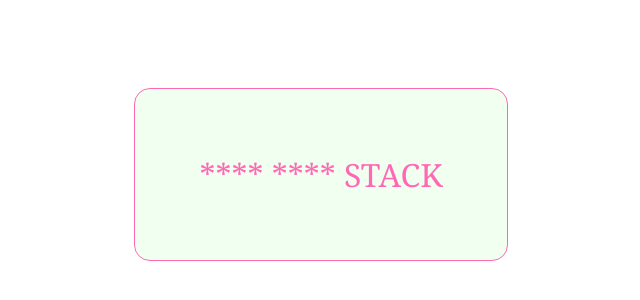
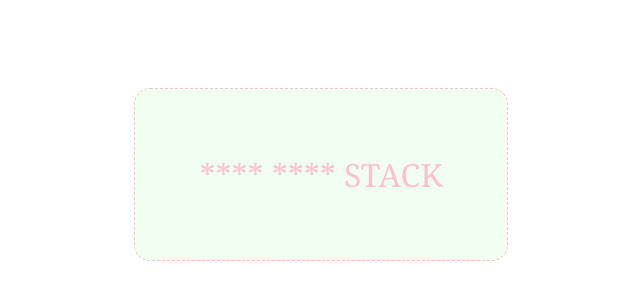
Before and after one commit to mikkmait/AngularFirst, an Angular app: page / in a window 1280 px wide. Shown: the part 226-526 px from the top of the page, without its empty margins (319-959 px from the left). Built offline with nearby package versions, Linux system fonts and the light colour scheme.

Commit message:
Fuck shit stack

```diff
--- a/src/app/app.component.css
+++ b/src/app/app.component.css
@@ -16,6 +16,21 @@
 
 .element {
   background-color: honeydew;
+  border: 1px dashed pink;
+  border-radius: 16px;
+
+  font-family: Cambria, Cochin, Georgia, Times, 'Times New Roman', serif;
+  font-size: 2rem;
+  font-weight: 500;
+  color: pink;
+
+  padding: 64px;
+  /* width: 30%; */
+  /* height: 30%; */
+}
+
+.element:hover {
+  background-color: rgba(0, 255, 102, 100%);
   border: 1px solid hotpink;
   border-radius: 16px;
 
@@ -27,4 +42,6 @@
   padding: 64px;
   /* width: 30%; */
   /* height: 30%; */
+
+  cursor: pointer;
 }
```
Also changed, not shown: 3 other files (tests, documents, lock files or other folders).
